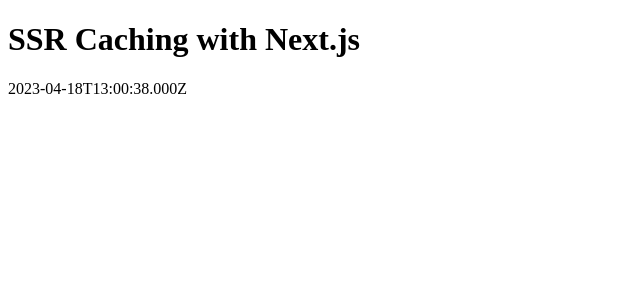
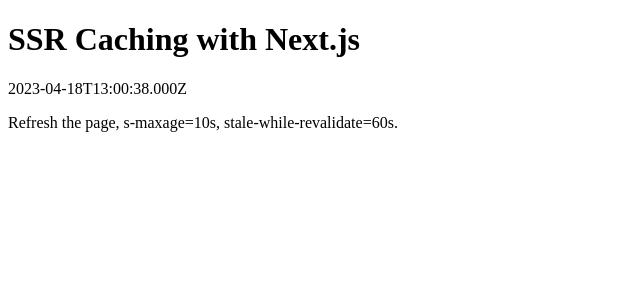
Before and after one commit to onurcagan/ssr-caching-next, a Next.js app: page / in a window 1280 px wide. Shown: the top 300 px of the page, without its empty margins (0-640 px from the left). Built offline with nearby package versions, Linux system fonts and the light colour scheme.

Commit message:
Update client with explanation

```diff
--- a/pages/index.tsx
+++ b/pages/index.tsx
@@ -5,6 +5,7 @@
     <main>
       <h1>SSR Caching with Next.js</h1>
       <time dateTime={time}>{time}</time>
+      <p>Refresh the page, s-maxage=10s, stale-while-revalidate=60s.</p>
     </main>
   )
 }
```
